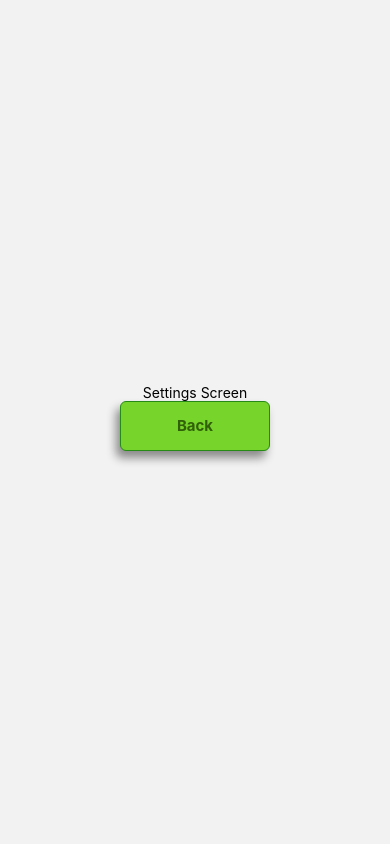
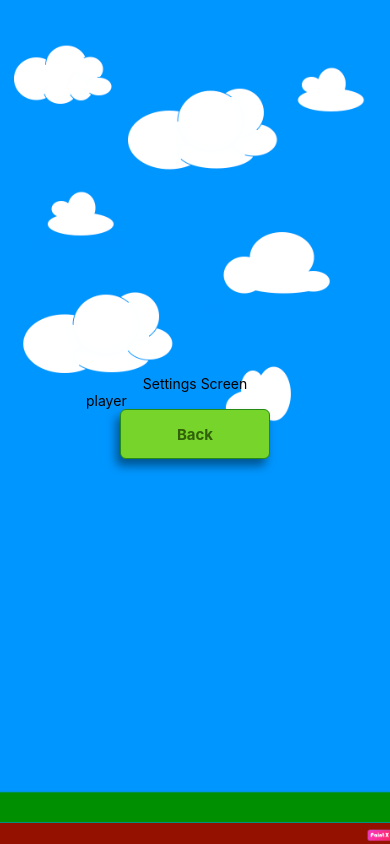
Before and after one commit to LukaszKulyk/catch-the-fly-mobile-game, a React Native app: screen /Settings in a window 390 px wide. Built offline with nearby package versions, Linux system fonts and the light colour scheme.

Commit message:
Added settings screen and writing user name which is being saved in localStorage.

```diff
--- a/App.js
+++ b/App.js
@@ -6,7 +6,8 @@ import GameButton from './components/GameButton';
 import NewGameScreen from './components/NewGameScreen';
 import GameScreen from './components/GameScreen';
 import ResultsScreen from './components/ResultsScreen'
-import { GameEngine } from 'react-native-game-engine';
+import SettingsScreen from './components/SettingsScreen'
+//import { GameEngine } from 'react-native-game-engine';
 //import { createStackNavigator, createAppContainer } from 'react-navigation';
 //import { NavigationContainer } from '@react-navigation/native';
 //import { useNavigation } from '@react-navigation/native'
@@ -46,27 +47,11 @@ function HomeScreen({ navigation }) {
     </ImageBackground>
   );
 }
-/*
-function NewGameScreen({ navigation }) {
-  return (
-    <View style={{ flex: 1, alignItems: 'center', justifyContent: 'center' }}>
-      <Text>New Game Screen</Text>
-      <Image
-        source={require('./assets/stork_wings_up_100_50.png')}
-        //style={{ width: 50, height: 50}}
-      />
-      <GameButton
-        title="Back"
-        onPress={() => navigation.navigate('Home')}
-      />
-    </View>
-  );
-}*/
 
-// function ResultsScreen({ navigation }) {
+// function SettingsScreen({ navigation }) {
 //   return (
 //     <View style={{ flex: 1, alignItems: 'center', justifyContent: 'center' }}>
-//       <Text>Results Screen</Text>
+//       <Text>Settings Screen</Text>
 //       <GameButton
 //         title="Back"
 //         onPress={() => navigation.navigate('Home')}
@@ -74,18 +59,6 @@ function NewGameScreen({ navigation }) {
 //     </View>
 //   );
 // }
-
-function SettingsScreen({ navigation }) {
-  return (
-    <View style={{ flex: 1, alignItems: 'center', justifyContent: 'center' }}>
-      <Text>Settings Screen</Text>
-      <GameButton
-        title="Back"
-        onPress={() => navigation.navigate('Home')}
-      />
-    </View>
-  );
-}
 
 function QuitScreen({ navigation }) {
   return (
@@ -110,7 +83,7 @@ export default function App() {
     </View>*/
         <NavigationContainer>
             <Stack.Navigator initialRouteName="Home" screenOptions={{headerShown: false}}>
-            <Stack.Screen name="GameScreen" component={GameScreen} />
+              <Stack.Screen name="GameScreen" component={GameScreen} />
               <Stack.Screen name="Home" component={HomeScreen} />
               <Stack.Screen name="NewGame" component={NewGameScreen} />
               <Stack.Screen name="Results" component={ResultsScreen} />
--- a/components/NewGameScreen.js
+++ b/components/NewGameScreen.js
@@ -1,12 +1,12 @@
 import React, { useState, useEffect } from 'react';
-import { Text, View, Dimensions, TouchableWithoutFeedback } from 'react-native';
+import { Text, View, Dimensions, TouchableWithoutFeedback, ImageBackground } from 'react-native';
 import GameButton from './GameButton';
 import Frog from './vanilla/Frog'
 import Floor from './vanilla/Floor';
 import Fly from './vanilla/Fly';
 import Stork from './vanilla/Stork'
 import {doesStorkGoDown} from '../helpers/helpers';
-import { ImageBackground } from 'react-native';
+//import { ImageBackground } from 'react-native';
 import 'localstorage-polyfill';
 import * as highScoreHelpers from '../helpers/highScoreHelpers';
 
@@ -267,6 +267,7 @@ import * as highScoreHelpers from '../helpers/highScoreHelpers';
     }
 
     return (
+      <ImageBackground source={require('../assets/background_image.png')} style={{flex: 1, width: null, height: null}}>
       <TouchableWithoutFeedback onPress={onPress}>
         <View style={{ flex: 1, alignItems: 'center', justifyContent: 'center' }}>
           {isGameOver && <Text>GAME OVER</Text>}
@@ -295,5 +296,6 @@ import * as highScoreHelpers from '../helpers/highScoreHelpers';
           />
         </View>
       </TouchableWithoutFeedback>
+      </ImageBackground>
     );
   }
--- a/components/ResultsScreen.js
+++ b/components/ResultsScreen.js
@@ -1,11 +1,13 @@
 import React, { useState, useEffect } from 'react';
-import { Text, View, Dimensions, TouchableWithoutFeedback } from 'react-native';
+import { Text, View, ImageBackground, Dimensions, TouchableWithoutFeedback } from 'react-native';
+//import { ImageBackground } from 'react-native-web';
 import GameButton from './GameButton';
 
 export default function ResultsScreen({ navigation }) {
 
 
     return (
+        <ImageBackground source={require('../assets/background_image.png')} style={{flex: 1, width: null, height: null}}>
             <View style={{ flex: 1, alignItems: 'center', justifyContent: 'center' }}>
                 <Text>Results Screen</Text>
                 <Text>{localStorage.getItem('highScores')}</Text>
@@ -14,5 +16,6 @@ export default function ResultsScreen({ navigation }) {
                     onPress={() => navigation.navigate('Home')}
                 />
             </View>
+        </ImageBackground>
     )
 }
--- /dev/null
+++ b/components/SettingsScreen.js
@@ -0,0 +1,34 @@
+import React, { useState, useEffect } from 'react';
+import { Text, View, ImageBackground, TextInput, Dimensions, TouchableWithoutFeedback } from 'react-native';
+//import { ImageBackground } from 'react-native-web';
+import GameButton from './GameButton';
+
+export default function SettingsScreen({ navigation }) {
+
+    const [name, setPlayerName] = useState(localStorage.getItem('Name') || 'player')
+
+    const changePlayerName = (name) => {
+        setPlayerName(name);
+        localStorage.setItem('Name', name)
+    }
+
+    return (
+        <ImageBackground source={require('../assets/background_image.png')} style={{flex: 1, width: null, height: null}}>
+            <View style={{ flex: 1, alignItems: 'center', justifyContent: 'center' }}>
+                <Text>Settings Screen</Text>
+                <TextInput
+                    //style={styles.input}
+                    onChangeText={changePlayerName}//localStorage.setItem('Name', name)}
+                    value={name}
+                    placeholder="write your name..."
+                    //keyboardType="numeric"
+                    maxLength={40}
+                />
+                <GameButton
+                    title="Back"
+                    onPress={() => navigation.navigate('Home')}
+                />
+            </View>
+        </ImageBackground>
+    )
+}
--- a/helpers/highScoreHelpers.js
+++ b/helpers/highScoreHelpers.js
@@ -20,7 +20,7 @@ function checkHighScore(score) {
 
 function saveHighScore(score, highScores) {
 
-    const name = 'Lukasz';
+    const name = localStorage.getItem('Name');
     const newScore = {score, name};
     //console.log("New score to be saved: " + newScore.name + ' ' + newScore.score)
 
```
Lines whose indentation alone changed are shown as unchanged.
